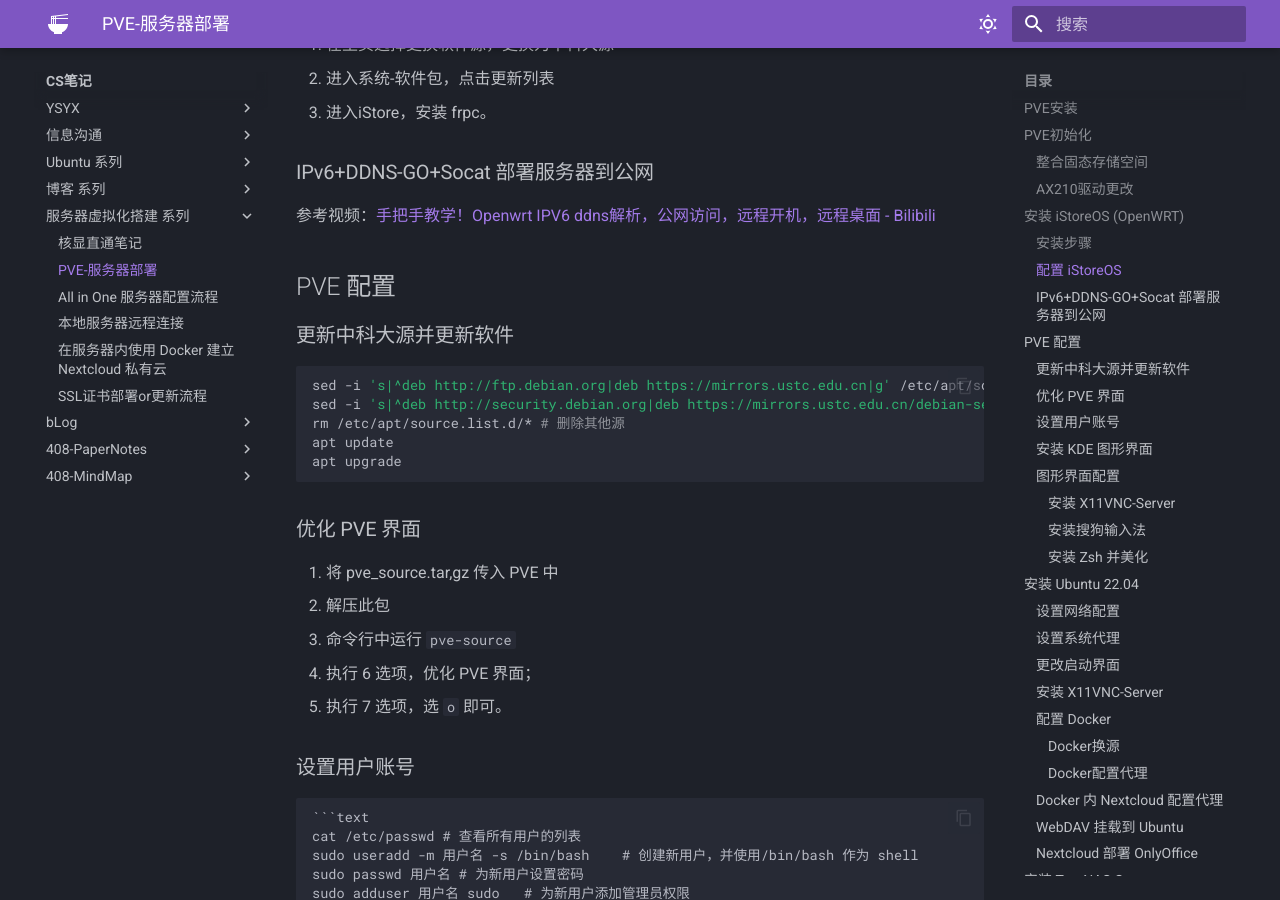
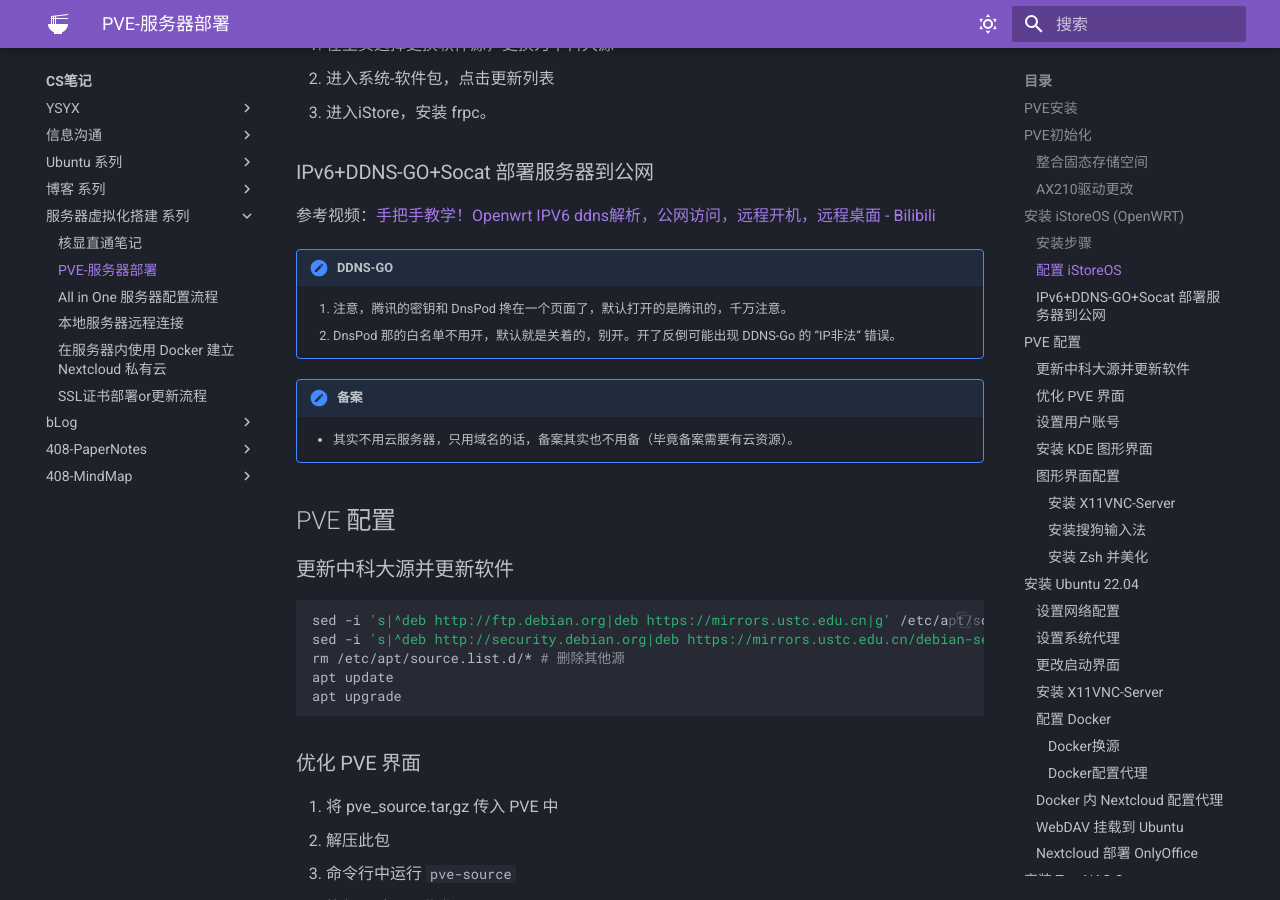
Before and after one commit to Haohahahaha/cs, an MkDocs documentation site: the page built from docs/Server/AIO/PVE-Server-install.md, in a window 1280 px wide and 900 px high, scrolled down 2834 px. Built offline with MkDocs 1.6.1 and Material for MkDocs 9.7.7, drawn with Linux system fonts in a browser that asks for light colours.

Commit message:
2025-02-12_21:32:11 update

```diff
--- a/docs/Server/AIO/PVE-Server-install.md
+++ b/docs/Server/AIO/PVE-Server-install.md
@@ -136,6 +136,15 @@ root@haohaha:~# dmesg | grep -i iwl
 ### IPv6+DDNS-GO+Socat 部署服务器到公网
 
 参考视频：[手把手教学！Openwrt IPV6 ddns解析，公网访问，远程开机，远程桌面 - Bilibili](https://www.bilibili.com/video/BV1NL411X7KA)
+
+!!! note "DDNS-GO"
+
+    1. 注意，腾讯的密钥和 DnsPod 搀在一个页面了，默认打开的是腾讯的，千万注意。
+    2. DnsPod 那的白名单不用开，默认就是关着的，别开。开了反倒可能出现 DDNS-Go 的 “IP非法” 错误。
+
+!!! note "备案"
+
+    - 其实不用云服务器，只用域名的话，备案其实也不用备（毕竟备案需要有云资源）。
 
 ## PVE 配置
 
```
